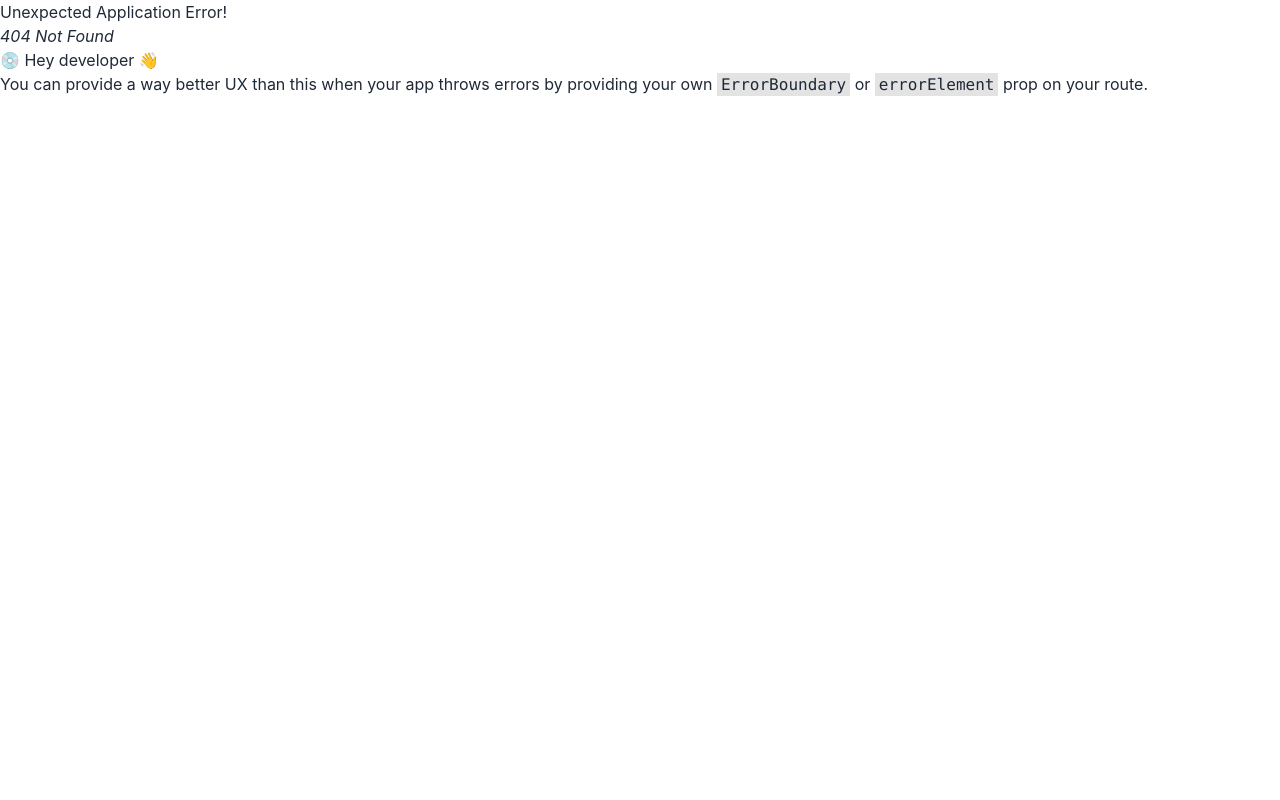
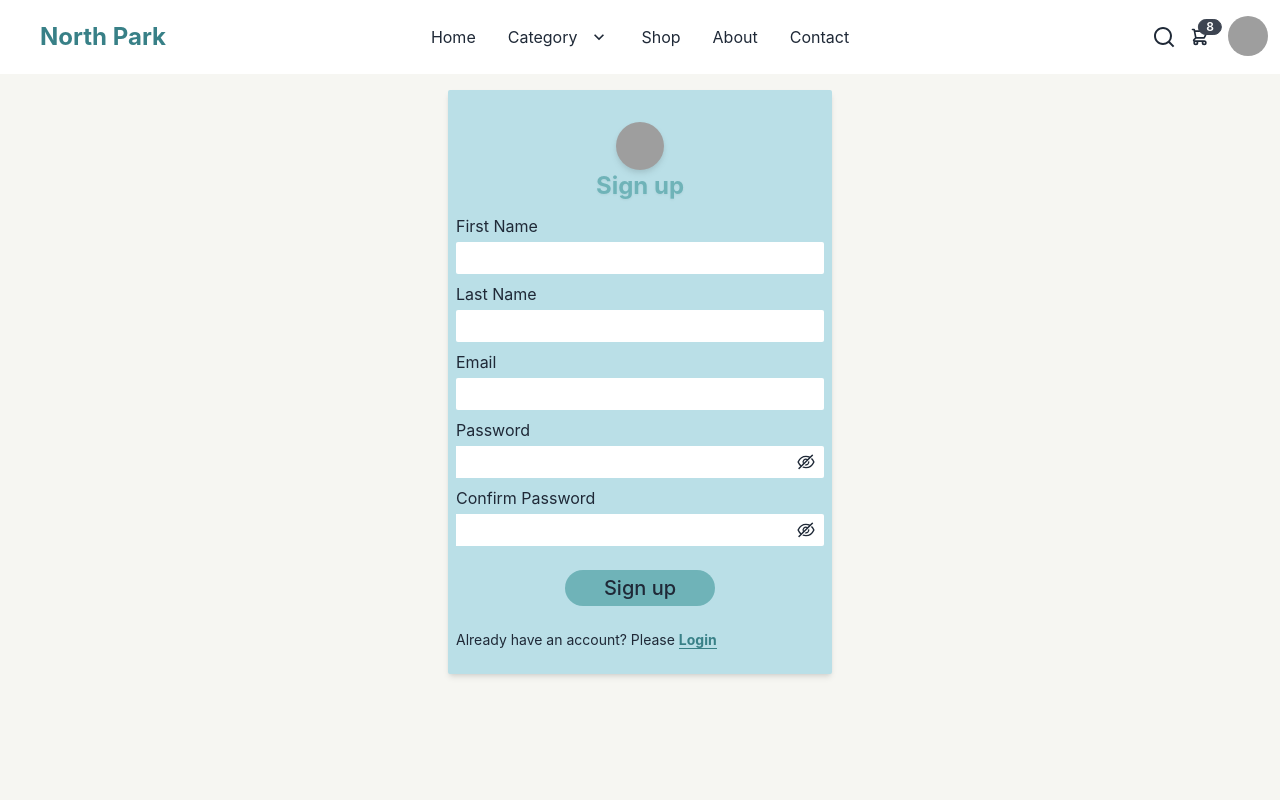
Before and after one commit to Md-JahidHasan/North-Park--Complete-MERN-E-Commerce-Website, a React (Create React App) app: page /signup in a window 1280 px wide. Before the commit this address had no page. Shown: the top 800 px of the page. Built offline with nearby package versions, Linux system fonts and the light colour scheme; grey boxes are pictures that could not be loaded.

Commit message:
Signup Page setup

```diff
--- a/src/Layout/Main.js
+++ b/src/Layout/Main.js
@@ -7,7 +7,9 @@ const Main = () => {
     return (
         <div>
             <Navbar></Navbar>
-            <Outlet></Outlet>
+            <main className='bg-[#F6F6F2] min-h-[calc(100vh)]'>
+                <Outlet></Outlet>
+            </main>
             <Footer></Footer>
         </div>
     );
--- a/src/components/navbar/Navbar.js
+++ b/src/components/navbar/Navbar.js
@@ -84,6 +84,8 @@ const Navbar = () => {
                             </a>
                         </li>
                             <li><a>Settings</a></li>
+                            <li><Link to='/signup'>SignUp</Link></li>
+                            <li><Link to='/login'>Login</Link></li>
                             <li><a>Logout</a></li>
                         </ul>
                 </div>
--- a/src/pages/ProductDetail/ProductDetail.js
+++ b/src/pages/ProductDetail/ProductDetail.js
@@ -9,7 +9,7 @@ import { RiSecurePaymentLine } from 'react-icons/ri';
 const ProductDetail = () => {
     return (
         <div>
-            <div className='grid grid-cols-2  gap-8 justify-items-center mx-14 my-10'>
+            <div className='grid md:grid-cols-2  gap-8 justify-items-center mx-14 my-10'>
                 <div className='justify-self-end w-full'>
                     <img className='w-[100%]' src="https://encrypted-tbn0.gstatic.com/images?q=tbn:ANd9GcRQTxJL4s-i74dFD1v8j-EpPZjmlbTRIoUVvw&usqp=CAU" alt="" />
                 </div>
@@ -71,7 +71,7 @@ const ProductDetail = () => {
 
                 </div>
             </div>
-            <div className='mx-14'>
+            <div className='mx-14 mb-10'>
                 <h1 className='font-bold text-xl text-slate-500 m-2'>Data Sheet</h1>
                 <div>
                     <div className='grid grid-cols-2 gap-2 mb-2'>
--- /dev/null
+++ b/src/pages/logIn/LogIn.js
@@ -0,0 +1,11 @@
+import React from 'react';
+
+const LogIn = () => {
+    return (
+        <div>
+            <h1>Login Page</h1>
+        </div>
+    );
+};
+
+export default LogIn;
--- /dev/null
+++ b/src/pages/signUp/SignUp.js
@@ -0,0 +1,71 @@
+import React, { useState } from 'react';
+import { AiOutlineEyeInvisible, AiOutlineEye } from 'react-icons/ai';
+import { Link } from 'react-router-dom';
+
+const SignUp = () => {
+
+    // ========== Password show / Hide handling in password field =========
+    const [showPassword, setShowPassword] = useState(false);
+    const handleShowPassword = () =>{
+        setShowPassword(preve => !preve)
+    }
+    const [showConfirmPassword, setShowConfirmPassword] = useState(false);
+    const handleShowConfirmPassword = () =>{
+        setShowConfirmPassword(preve => !preve)
+    }
+
+
+    return (
+        <div className='p-2 md:p-4'>
+            <div className='bg-[#BADFE7] w-full max-w-sm m-auto shadow-md hover:shadow-sm flex  flex-col p-2 rounded-sm'>
+
+                <div className='m-auto'>
+                    <img className='w-12 h-12 rounded-full drop-shadow-md mt-6' src="https://cdn.dribbble.com/users/166512/screenshots/4725462/untitled-2.gif" alt="" />
+                </div>
+                <h1 className='text-center text-2xl font-bold text-[#6FB3B8] drop-shadow-sm'>Sign up</h1>
+                <form action="" className='w-full py-3  flex flex-col '>
+
+                    <label htmlFor="firstName">First Name</label>
+                    <input
+                        id='firstName'
+                        name='firstName'
+                        className='w-full p-1 rounded-sm mt-1 mb-2 bg-white focus-within:outline focus-within:outline-[#388087] border-none'
+                        type="text"
+                    />
+
+                    <label htmlFor="lastName">Last Name</label>
+                    <input id='lastName' name='lastName' className='w-full p-1 rounded-sm mt-1 mb-2 bg-white focus-within:outline focus-within:outline-[#388087] border-none' type="text" />
+
+                    <label htmlFor="email">Email</label>
+                    <input id='email' name='email' className='w-full p-1 rounded-sm mt-1 mb-2 bg-white focus-within:outline focus-within:outline-[#388087] border-none' type="email" />
+
+                    <label htmlFor="password">Password</label>
+                    <div className='flex items-center rounded-sm mt-1 mb-2 bg-white focus-within:outline focus-within:outline-1 focus-within:outline-[#388087]'>
+                        <input id='password' name='password' className='w-full p-1 border-none outline-none' type={showPassword ? 'text' : 'password'} />
+                        <span onClick={handleShowPassword} className='flex text-xl mr-2'>
+                            {
+                                showPassword ? <AiOutlineEye /> : <AiOutlineEyeInvisible />
+                            }
+                        </span>
+                    </div>
+
+                    <label htmlFor="confirmPassword">Confirm Password</label>
+                    <div className='flex items-center rounded-sm mt-1 mb-2 bg-white focus-within:outline focus-within:outline-1 focus-within:outline-[#388087]'>
+                        <input id='confirmPassword' name='confirmPassword' className='w-full p-1 border-none outline-none' type={showConfirmPassword ? 'text' : 'password'} />
+                        <span onClick={handleShowConfirmPassword} className='flex text-xl mr-2'>
+                            {
+                                showConfirmPassword ? <AiOutlineEye /> : <AiOutlineEyeInvisible />
+                            }
+                        </span>
+                    </div>
+
+                    <button className='w-full m-auto max-w-[150px] bg-[#6FB3B8] hover:bg-[#388087] font-medium text-xl hover:text-white py-1 rounded-full mt-4'>Sign up</button>
+
+                </form>
+                <p className='text-sm mt-3 mb-4'>Already have an account? Please <Link to='/login' className='text-[#388087] font-bold border-b-[1px] border-[#388087]'>Login</Link></p>
+            </div>
+        </div>
+    );
+};
+
+export default SignUp;
```
Also changed, not shown: src/routes/Routes/Routes.js (+10 -0 lines).
